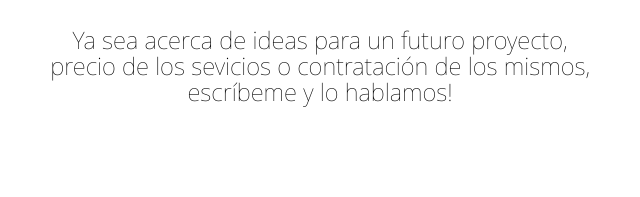
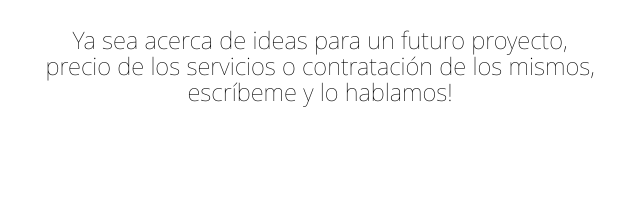
Before and after one commit to danibacorro/html, a plain HTML site: page contacto.html in a window 1280 px wide. Shown: the part 293-490 px from the top of the page, 320-960 px from the left. Drawn offline with Linux system fonts and the light colour scheme; files whose address does not match are found by name.

Commit message:
Update contacto.html

```diff
--- a/contacto.html
+++ b/contacto.html
@@ -77,7 +77,7 @@
 					<div class="col-lg-6 col-lg-offset-3 col-md-8 col-md-offset-2 text-center">
 						<div class="intro animate-box">
 							<h1>Cuéntame qué necesitas</h1>
-							<h3 style="font-weight: lighter;">Ya sea acerca de ideas para un futuro proyecto, precio de los sevicios o contratación de los mismos, escríbeme y lo hablamos!</h3>
+							<h3 style="font-weight: lighter;">Ya sea acerca de ideas para un futuro proyecto, precio de los servicios o contratación de los mismos, escríbeme y lo hablamos!</h3>
 						</div>
 					</div>
 				</div>
```
